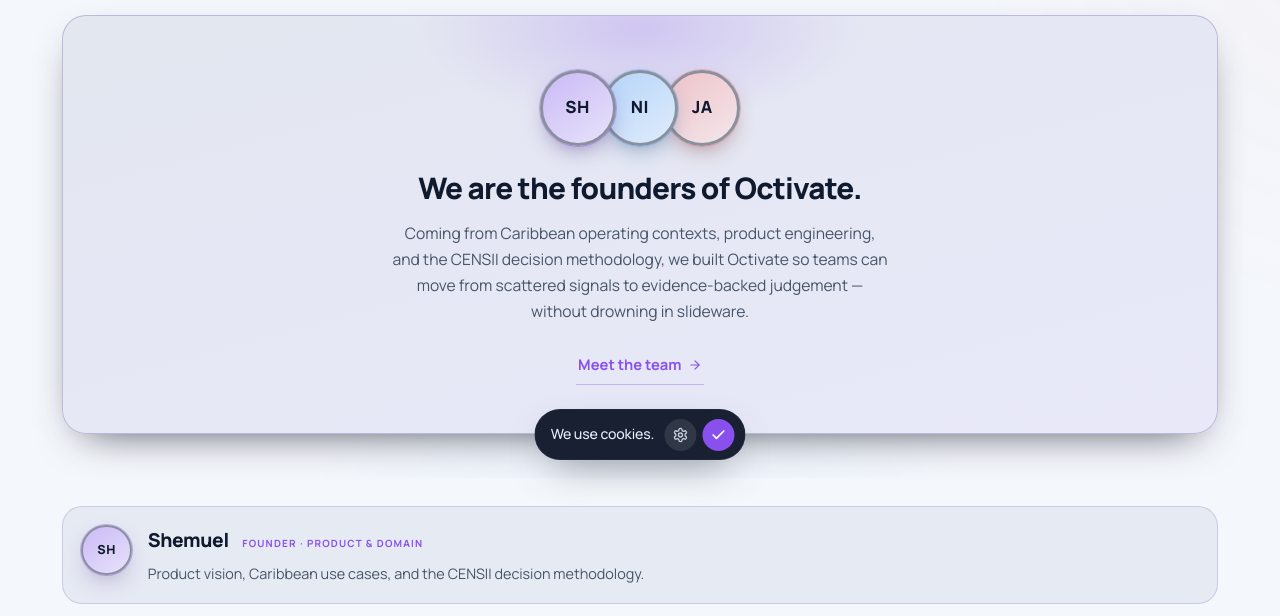
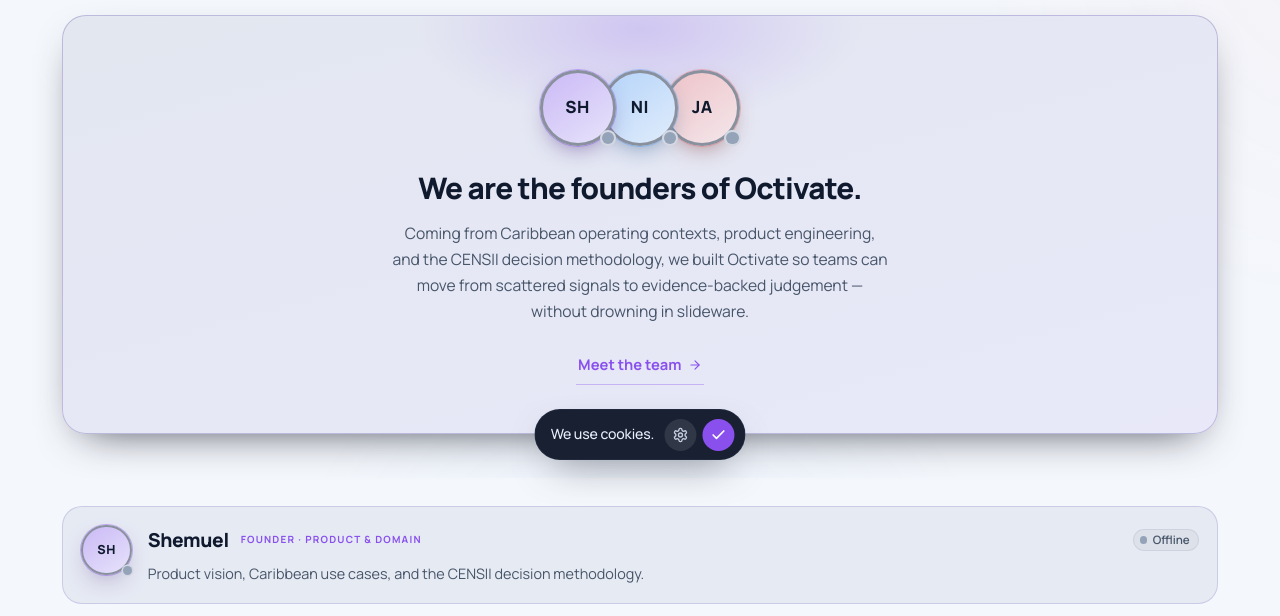
Before and after one commit to CCNAHLHQ/octivate, a Next.js app: page /support in a window 1280 px wide. Shown: the part 322-938 px from the top of the page. Built offline with nearby package versions, Linux system fonts and the light colour scheme; no server answers.

Commit message:
Live founder presence indicators on Team page

```diff
--- a/app/support/support.css
+++ b/app/support/support.css
@@ -89,6 +89,18 @@
   width: 4.75rem;
   height: 4.75rem;
   border-radius: 999px;
+  flex-shrink: 0;
+  overflow: visible;
+}
+
+.support-avatar-face {
+  position: relative;
+  display: inline-flex;
+  align-items: center;
+  justify-content: center;
+  width: 100%;
+  height: 100%;
+  border-radius: 999px;
   border: 3px solid color-mix(in srgb, var(--abyss-2) 55%, var(--foam));
   background:
     linear-gradient(
@@ -100,12 +112,14 @@
     0 0 0 1px color-mix(in srgb, var(--member-accent, var(--violet)) 40%, transparent),
     0 10px 28px -14px color-mix(in srgb, var(--member-accent, var(--violet)) 55%, #000);
   overflow: hidden;
-  flex-shrink: 0;
 }
 
 .support-avatar.is-sm {
   width: 3.15rem;
   height: 3.15rem;
+}
+
+.support-avatar.is-sm .support-avatar-face {
   border-width: 2px;
 }
 
@@ -125,6 +139,46 @@
 
 .support-avatar.is-sm .support-avatar-fallback {
   font-size: 0.78rem;
+}
+
+.support-avatar-presence {
+  position: absolute;
+  right: 0.1rem;
+  bottom: 0.1rem;
+  z-index: 2;
+  width: 0.78rem;
+  height: 0.78rem;
+  border-radius: 999px;
+  background: #94a3b8;
+  box-shadow: 0 0 0 2px color-mix(in srgb, var(--abyss-2) 88%, var(--foam));
+  transition: background-color 0.25s ease, box-shadow 0.25s ease;
+}
+
+.support-avatar.is-sm .support-avatar-presence {
+  width: 0.58rem;
+  height: 0.58rem;
+  right: 0;
+  bottom: 0;
+  box-shadow: 0 0 0 1.5px color-mix(in srgb, var(--abyss-2) 88%, var(--foam));
+}
+
+.support-avatar-presence.is-available {
+  background: #34d399;
+  box-shadow:
+    0 0 0 2px color-mix(in srgb, var(--abyss-2) 88%, var(--foam)),
+    0 0 10px color-mix(in srgb, #34d399 55%, transparent);
+}
+
+.support-avatar-presence.is-away {
+  background: #fbbf24;
+}
+
+.support-avatar-presence.is-busy {
+  background: #f87171;
+}
+
+.support-avatar-presence.is-offline {
+  background: #94a3b8;
 }
 
 .support-founders-title {
@@ -212,8 +266,8 @@
 .support-member-row-head {
   display: flex;
   flex-wrap: wrap;
-  align-items: baseline;
-  gap: 0.35rem 0.85rem;
+  align-items: center;
+  gap: 0.35rem 0.75rem;
 }
 
 .support-member-name {
@@ -233,6 +287,69 @@
   letter-spacing: 0.12em;
   text-transform: uppercase;
   color: var(--member-accent);
+}
+
+.support-member-status {
+  display: inline-flex;
+  align-items: center;
+  gap: 0.35rem;
+  margin-left: auto;
+  padding: 0.18rem 0.5rem 0.18rem 0.4rem;
+  border-radius: 999px;
+  border: 1px solid color-mix(in srgb, var(--line) 85%, transparent);
+  background: color-mix(in srgb, var(--foam) 4%, transparent);
+  font-size: 0.72rem;
+  font-weight: 600;
+  color: var(--mist);
+  line-height: 1.2;
+  white-space: nowrap;
+  transition: border-color 0.2s ease, color 0.2s ease, background 0.2s ease;
+}
+
+.support-member-status-dot {
+  width: 0.45rem;
+  height: 0.45rem;
+  border-radius: 999px;
+  background: #94a3b8;
+  flex-shrink: 0;
+}
+
+.support-member-status.is-available {
+  border-color: color-mix(in srgb, #34d399 35%, var(--line));
+  color: color-mix(in srgb, #34d399 70%, var(--foam));
+}
+
+.support-member-status.is-available .support-member-status-dot {
+  background: #34d399;
+  box-shadow: 0 0 8px color-mix(in srgb, #34d399 50%, transparent);
+}
+
+.support-member-status.is-away {
+  border-color: color-mix(in srgb, #fbbf24 35%, var(--line));
+  color: color-mix(in srgb, #fbbf24 65%, var(--foam));
+}
+
+.support-member-status.is-away .support-member-status-dot {
+  background: #fbbf24;
+}
+
+.support-member-status.is-busy {
+  border-color: color-mix(in srgb, #f87171 35%, var(--line));
+  color: color-mix(in srgb, #f87171 70%, var(--foam));
+}
+
+.support-member-status.is-busy .support-member-status-dot {
+  background: #f87171;
+}
+
+.support-member-status.is-offline .support-member-status-dot {
+  background: #94a3b8;
+}
+
+@media (max-width: 560px) {
+  .support-member-status {
+    margin-left: 0;
+  }
 }
 
 .support-member-line {
--- a/components/support/support-page.tsx
+++ b/components/support/support-page.tsx
@@ -1,19 +1,22 @@
 "use client";
 
-import { useCallback, useEffect, useState } from "react";
+import { useCallback, useEffect, useRef, useState } from "react";
 import Link from "next/link";
 import { motion, useReducedMotion } from "framer-motion";
 import { ArrowRight, ExternalLink, Users } from "lucide-react";
 import { useT } from "@/components/i18n/locale-provider";
-import type { StaffProfileId } from "@/lib/auth/types";
+import type { PresenceStatus, StaffProfileId } from "@/lib/auth/types";
 import {
   founderDescKey,
+  founderPresenceKey,
   founderRoleKey,
   type PublicFounder,
 } from "@/lib/support/founder-meta";
 import { cn } from "@/lib/utils";
 
-const POLL_MS = 12_000;
+/** Visible-tab cadence — snappy presence without hammering the API. */
+const POLL_VISIBLE_MS = 4_000;
+const POLL_HIDDEN_MS = 30_000;
 
 const TONE_ACCENT: Record<PublicFounder["tone"], string> = {
   violet: "var(--violet)",
@@ -53,14 +56,27 @@
   founder: PublicFounder;
   size?: "lg" | "sm";
 }) {
+  const t = useT();
   const [broken, setBroken] = useState(false);
   const showImg = Boolean(founder.avatarUrl) && !broken;
+  const presence = founder.presenceStatus || "available";
+
+  useEffect(() => {
+    setBroken(false);
+  }, [founder.avatarUrl]);
 
   return (
     <span
-      className={cn("support-avatar", size === "sm" && "is-sm", `is-${founder.tone}`)}
+      className={cn(
+        "support-avatar",
+        size === "sm" && "is-sm",
+        `is-${founder.tone}`,
+        `is-presence-${presence}`
+      )}
       style={{ "--member-accent": TONE_ACCENT[founder.tone] } as React.CSSProperties}
+      title={`${founder.name} · ${t(founderPresenceKey(presence))}`}
     >
+      <span className="support-avatar-face">
         {showImg ? (
           // eslint-disable-next-line @next/next/no-img-element
           <img
@@ -75,7 +91,18 @@
           </span>
         )}
       </span>
+      <span
+        className={cn("support-avatar-presence", `is-${presence}`)}
+        aria-label={t(founderPresenceKey(presence))}
+      />
+    </span>
   );
+}
+
+function signature(list: PublicFounder[]) {
+  return list
+    .map((f) => `${f.id}:${f.avatarUrl || ""}:${f.presenceStatus || "available"}`)
+    .join("|");
 }
 
 export function SupportPage() {
@@ -83,6 +110,7 @@
   const reduceMotion = useReducedMotion();
   useReveal();
   const [founders, setFounders] = useState<PublicFounder[]>([]);
+  const sigRef = useRef("");
 
   const loadFounders = useCallback(async (signal?: AbortSignal) => {
     try {
@@ -92,7 +120,11 @@
       });
       if (!res.ok) return;
       const data = (await res.json()) as { founders?: PublicFounder[] };
-      if (Array.isArray(data.founders)) setFounders(data.founders);
+      if (!Array.isArray(data.founders)) return;
+      const nextSig = signature(data.founders);
+      if (nextSig === sigRef.current) return;
+      sigRef.current = nextSig;
+      setFounders(data.founders);
     } catch {
       /* aborted / offline */
     }
@@ -101,16 +133,26 @@
   useEffect(() => {
     const ac = new AbortController();
     void loadFounders(ac.signal);
-    const tick = window.setInterval(() => {
-      if (document.visibilityState === "visible") void loadFounders();
-    }, POLL_MS);
+
+    let timer: number | null = null;
+    const schedule = () => {
+      if (timer) window.clearInterval(timer);
+      const ms =
+        document.visibilityState === "visible" ? POLL_VISIBLE_MS : POLL_HIDDEN_MS;
+      timer = window.setInterval(() => {
+        void loadFounders();
+      }, ms);
+    };
+    schedule();
+
     const onVis = () => {
+      schedule();
       if (document.visibilityState === "visible") void loadFounders();
     };
     document.addEventListener("visibilitychange", onVis);
     return () => {
       ac.abort();
-      window.clearInterval(tick);
+      if (timer) window.clearInterval(timer);
       document.removeEventListener("visibilitychange", onVis);
     };
   }, [loadFounders]);
@@ -125,6 +167,7 @@
           tone: (["violet", "tide", "coral"] as const)[i],
           avatarUrl: null,
           initials: id.slice(0, 2).toUpperCase(),
+          presenceStatus: "offline" as PresenceStatus,
         }));
 
   return (
@@ -159,7 +202,9 @@
         aria-label={t("support.page.meetTeam")}
       >
         <ul className="support-member-rows">
-          {ordered.map((member, i) => (
+          {ordered.map((member, i) => {
+            const presence = member.presenceStatus || "available";
+            return (
               <motion.li
                 key={member.id}
                 className="support-member-row"
@@ -175,11 +220,19 @@
                     <p className="support-member-role">
                       {t(founderRoleKey(member.id))}
                     </p>
+                    <span className={cn("support-member-status", `is-${presence}`)}>
+                      <span
+                        className={cn("support-member-status-dot", `is-${presence}`)}
+                        aria-hidden
+                      />
+                      {t(founderPresenceKey(presence))}
+                    </span>
                   </div>
                   <p className="support-member-line">{t(founderDescKey(member.id))}</p>
                 </div>
               </motion.li>
-          ))}
+            );
+          })}
         </ul>
       </section>
 
--- a/lib/i18n/registry/support.ts
+++ b/lib/i18n/registry/support.ts
@@ -44,6 +44,10 @@
   "support.page.foundersLede":
     "Coming from Caribbean operating contexts, product engineering, and the CENSII decision methodology, we built Octivate so teams can move from scattered signals to evidence-backed judgement — without drowning in slideware.",
   "support.page.meetTeam": "Meet the team",
+  "support.page.presence.available": "Available",
+  "support.page.presence.away": "Away",
+  "support.page.presence.busy": "Busy",
+  "support.page.presence.offline": "Offline",
   "support.page.role.founder": "Founder · Product & Domain",
   "support.page.role.founderDesc":
     "Product vision, Caribbean use cases, and the CENSII decision methodology.",
--- a/lib/support/founder-meta.ts
+++ b/lib/support/founder-meta.ts
@@ -1,4 +1,4 @@
-import type { StaffProfileId } from "@/lib/auth/types";
+import type { PresenceStatus, StaffProfileId } from "@/lib/auth/types";
 
 export type PublicFounder = {
   id: StaffProfileId;
@@ -8,6 +8,8 @@
   /** Public staff-avatar URL when the operator has uploaded a photo. */
   avatarUrl: string | null;
   initials: string;
+  /** Live operator presence from account settings. */
+  presenceStatus: PresenceStatus;
 };
 
 const ROLE_KEY: Record<StaffProfileId, string> = {
@@ -22,6 +24,13 @@
   jaden: "support.page.role.techDesc",
 };
 
+const PRESENCE_KEY: Record<PresenceStatus, string> = {
+  available: "support.page.presence.available",
+  away: "support.page.presence.away",
+  busy: "support.page.presence.busy",
+  offline: "support.page.presence.offline",
+};
+
 export function founderRoleKey(id: StaffProfileId) {
   return ROLE_KEY[id];
 }
@@ -30,6 +39,10 @@
   return DESC_KEY[id];
 }
 
+export function founderPresenceKey(status: PresenceStatus) {
+  return PRESENCE_KEY[status];
+}
+
 export function initialsOf(name: string) {
   const parts = name.trim().split(/\s+/).filter(Boolean);
   if (!parts.length) return "?";
--- a/lib/support/public-founders.ts
+++ b/lib/support/public-founders.ts
@@ -1,4 +1,4 @@
-import { findUserByStaffProfileId } from "@/lib/auth/users";
+import { findUserByStaffProfileId, normalizePresence } from "@/lib/auth/users";
 import { STAFF_PROFILES } from "@/lib/support/staff";
 import {
   initialsOf,
@@ -8,11 +8,12 @@
 export type { PublicFounder } from "@/lib/support/founder-meta";
 export {
   founderDescKey,
+  founderPresenceKey,
   founderRoleKey,
   initialsOf,
 } from "@/lib/support/founder-meta";
 
-/** Public-safe founder cards with live avatar URLs for Team page. */
+/** Public-safe founder cards with live avatar URLs + presence for Team page. */
 export async function listPublicFounders(): Promise<PublicFounder[]> {
   const out: PublicFounder[] = [];
   for (const profile of STAFF_PROFILES) {
@@ -28,6 +29,7 @@
       tone: profile.tone,
       avatarUrl,
       initials: initialsOf(profile.name),
+      presenceStatus: normalizePresence(user?.presenceStatus),
     });
   }
   return out;
```
Lines whose indentation alone changed are shown as unchanged.
